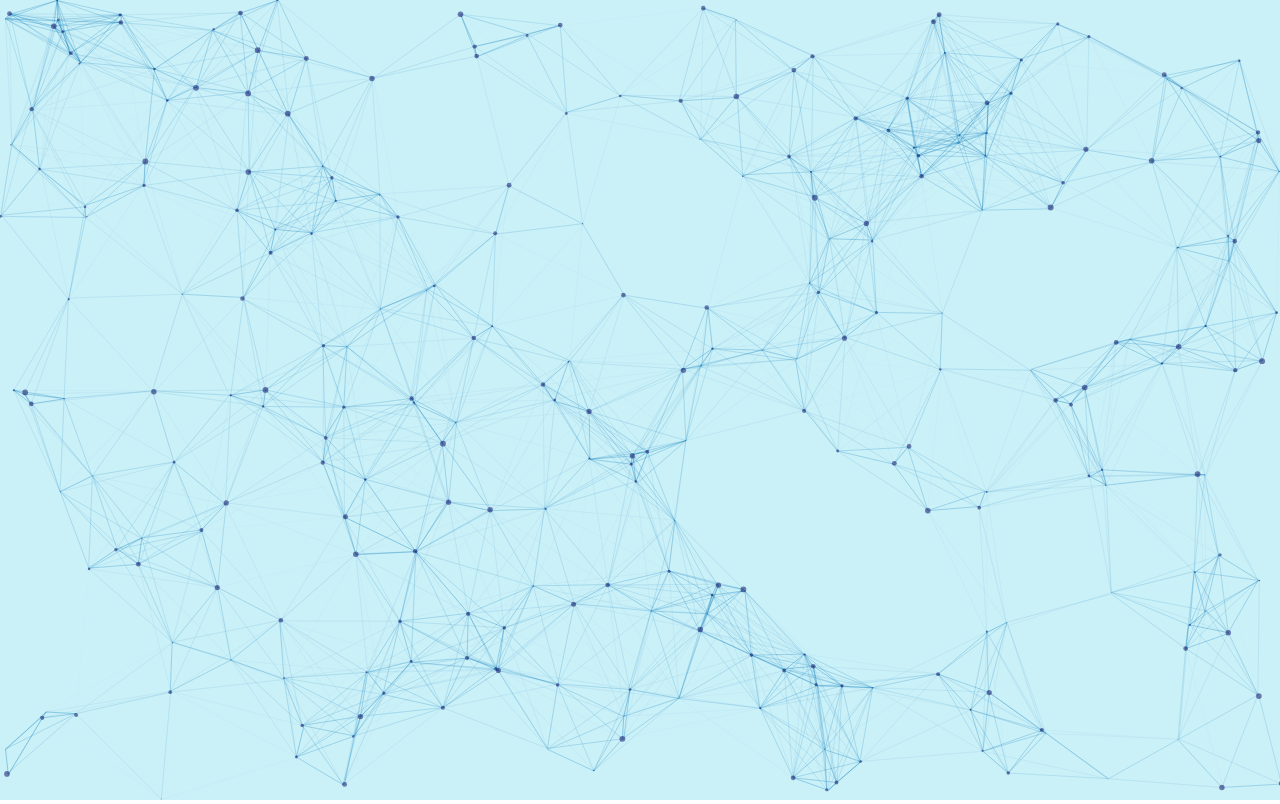
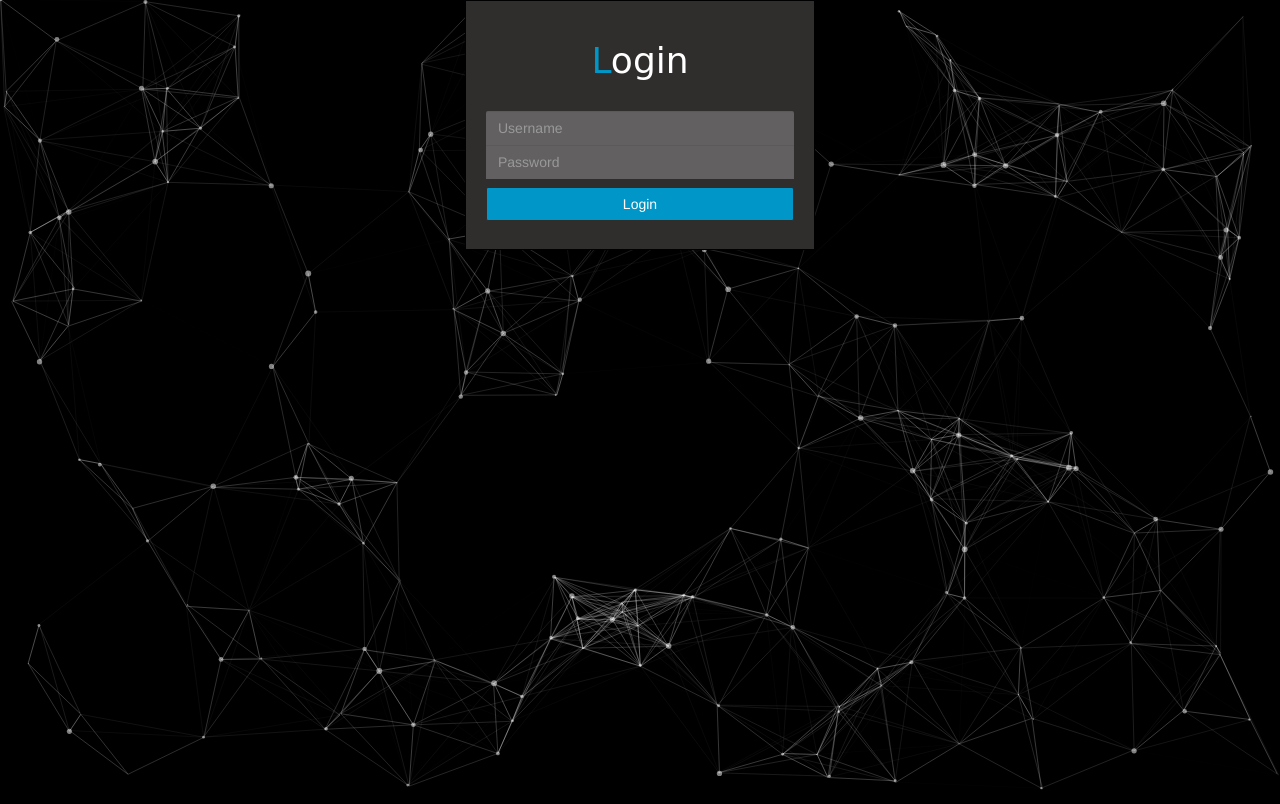
Before and after one commit to sumanhosad/Passwordmanager, a Flask app: page /login in a window 1280 px wide. Run offline with Flask 3, Linux system fonts and the light colour scheme; some libraries are stand-ins or nearby versions.

Commit message:
particle animation updated

```diff
--- a/website/static/css/loginstyle.css
+++ b/website/static/css/loginstyle.css
@@ -1,91 +1,73 @@
-
-
-body {
-    font-family: Arial, sans-serif;
-    background-color: #f4f4f4;
-    margin: 0;
-    padding: 0;
-    display: flex;
-    justify-content: center;
-    align-items: center;
-    height: 100vh;
+body, html {
+	height: 100%;
+	background-repeat: no-repeat;    /*background-image: linear-gradient(rgb(12, 97, 33),rgb(104, 145, 162));*/
+	background:black;
+	position: relative;
 }
-
-.login-container {
-    position: relative;
-    background-color: #fff;
-    padding: 20px;
-    border-radius: 8px;
-    box-shadow: 0 0 10px rgba(0, 0, 0, 0.1);
-    z-index: 1; /* Ensure login form is above particles */
+#login-box {
+	position: absolute;
+	top: 0px;
+	left: 50%;
+	transform: translateX(-50%);
+	min-width: 350px;
+	margin: 0 auto;
+	border: 1px solid black;
+	background: rgba(48, 46, 45, 1);
+	min-height: 250px;
+	padding: 20px;
+	z-index: 9999;
 }
-
-.login-container h2 {
-    text-align: center;
+#login-box .logo .logo-caption {
+	font-family: 'Poiret One', cursive;
+	color: white;
+	text-align: center;
+	margin-bottom: 0px;
 }
-
-.login-form {
-    margin-top: 20px;
+#login-box .logo .tweak {
+	color: #0096c7;
 }
-
-.form-group {
-    margin-bottom: 20px;
+#login-box .controls {
+	padding-top: 30px;
 }
-
-.form-group label {
-    display: block;
-    font-weight: bold;
+#login-box .controls input {
+	border-radius: 0px;
+	background: rgb(98, 96, 96);
+	border: 0px;
+	color: white;
 }
-
-.form-group input {
-    width: 100%;
-    padding: 10px;
-    border: 1px solid #ccc;
-    border-radius: 4px;
-    box-sizing: border-box;
+#login-box .controls input:focus {
+	box-shadow: none;
 }
-
-.form-group button {
-    width: 100%;
-    padding: 10px;
-    border: none;
-    border-radius: 4px;
-    background-color: #007bff;
-    color: #fff;
-    font-size: 16px;
-    cursor: pointer;
+#login-box .controls input:first-child {
+	border-top-left-radius: 2px;
+	border-top-right-radius: 2px;
 }
-
-/* Particle Animation */
-.login-container::after {
-    content: "";
-    position: absolute;
-    top: 0;
-    left: 0;
-    width: 100%;
-    height: 100%;
-    z-index: -1; /* Ensure particles are behind login container */
-    background-color: #000;
-    opacity: 0.2;
+#login-box .controls input:last-child {
+	border-bottom-left-radius: 2px;
+	border-bottom-right-radius: 2px;
 }
-
-.login-container::before {
-    content: "";
-    position: absolute;
-    top: 0;
-    left: 0;
-    width: 200%;
-    height: 200%;
-    background: radial-gradient(circle, #007bff 5%, transparent 30%);
-    animation: particles 4s infinite linear;
+#login-box button.btn-custom {
+	border-radius: 2px;
+	margin-top: 8px;
+	background:#0096c7;
+	border-color: rgba(48, 46, 45, 1);
+	color: white;
 }
-
-@keyframes particles {
-    from {
-        transform: translate(-50%, -50%) scale(0);
-    }
-    to {
-        transform: translate(-50%, -50%) scale(1);
-        opacity: 0;
-    }
+#login-box button.btn-custom:hover{
+	-webkit-transition: all 500ms ease;
+	-moz-transition: all 500ms ease;
+	-ms-transition: all 500ms ease;
+	-o-transition: all 500ms ease;
+	transition: all 500ms ease;
+	background: rgba(48, 46, 45, 1);
+	border-color: #b1c900;
 }
+#particles-js{
+  	width: 100%;
+  	height: 100%;
+  	background-size: cover;
+  	background-position: 50% 50%;
+  	position: fixed;
+  	top: 0px;
+  	z-index:1;
+}
--- a/website/static/javascript/particle.js
+++ b/website/static/javascript/particle.js
@@ -1,112 +1,120 @@
-
-
-particlesJS("particles-js", {
-  particles: {
-    number: {
-      value: 130,
-      density: {
-        enable: true,
-        value_area:500
+$.getScript("https://cdnjs.cloudflare.com/ajax/libs/particles.js/2.0.0/particles.min.js", function(){
+    particlesJS('particles-js',
+      {
+        "particles": {
+          "number": {
+            "value": 100,
+            "density": {
+              "enable": true,
+              "value_area": 500
             }
           },
-    color: {
-      value: "#03045e"
+          "color": {
+            "value": "#ffffff"
           },
-    shape: {
-      type: "circle",
-      stroke: {
-        width: 0,
-        color: "#0077b6"
+          "shape": {
+            "type": "circle",
+            "stroke": {
+              "width": 0,
+              "color": "#ffffff"
             },
-      polygon: {
-        nb_sides: 10
+            "polygon": {
+              "nb_sides": 5
             },
-      image: {
-        src: "img/github.svg",
-        width: 100,
-        height: 100
+            "image": {
+              "width": 100,
+              "height": 100
             }
           },
-    opacity: {
-      value: 0.5,
-      random: false,
-      anim: {
-        enable: false,
-        speed: 1,
-        opacity_min: 0.1,
-        sync: false
+          "opacity": {
+            "value": 0.5,
+            "random": false,
+            "anim": {
+              "enable": false,
+              "speed": 1,
+              "opacity_min": 0.1,
+              "sync": false
             }
           },
-    size: {
-      value: 3,
-      random: true,
-      anim: {
-        enable: false,
-        speed: 40,
-        size_min: 0.1,
-        sync: false
+          "size": {
+            "value": 3,
+            "random": true,
+            "anim": {
+              "enable": false,
+              "speed": 40,
+              "size_min": 0.1,
+              "sync": false
             }
           },
-    line_linked: {
-      enable: true,
-      distance: 150,
-      color: "#0077b6",
-      opacity: 0.4,
-      width: 1
+          "line_linked": {
+            "enable": true,
+            "distance": 150,
+            "color": "#ffffff",
+            "opacity": 0.4,
+            "width": 1
           },
-    move: {
-      enable: true,
-      speed: 6,
-      direction: "none",
-      random: false,
-      straight: false,
-      out_mode: "out",
-      bounce: false,
-      attract: {
-        enable: false,
-        rotateX: 600,
-        rotateY: 1200
+          "move": {
+            "enable": true,
+            "speed": 6,
+            "direction": "none",
+            "random": false,
+            "straight": false,
+            "out_mode": "out",
+            "attract": {
+              "enable": false,
+              "rotateX": 600,
+              "rotateY": 1200
             }
           }
         },
-  interactivity: {
-    detect_on: "canvas",
-    events: {
-      onhover: {
-        enable: true,
-        mode: "grab"
+        "interactivity": {
+          "detect_on": "canvas",
+          "events": {
+            "onhover": {
+              "enable": true,
+              "mode": "repulse"
             },
-      onclick: {
-        enable: true,
-        mode: "push"
+            "onclick": {
+              "enable": true,
+              "mode": "push"
             },
-      resize: true
+            "resize": true
           },
-    modes: {
-      grab: {
-        distance: 140,
-        line_linked: {
-          opacity: 1
+          "modes": {
+            "grab": {
+              "distance": 400,
+              "line_linked": {
+                "opacity": 1
               }
             },
-      bubble: {
-        distance: 400,
-        size: 40,
-        duration: 2,
-        opacity: 8,
-        speed: 3
+            "bubble": {
+              "distance": 400,
+              "size": 40,
+              "duration": 2,
+              "opacity": 8,
+              "speed": 3
             },
-      repulse: {
-        distance: 200,
-        duration: 0.4
+            "repulse": {
+              "distance": 100
             },
-      push: {
-        particles_nb: 4
+            "push": {
+              "particles_nb": 4
             },
-      remove: {
-        particles_nb: 2
+            "remove": {
+              "particles_nb": 2
             }
           }
         },
-  retina_detect: true
+        "retina_detect": true,
+        "config_demo": {
+          "hide_card": false,
+          "background_color": "#b61924",
+          "background_image": "",
+          "background_position": "50% 50%",
+          "background_repeat": "no-repeat",
+          "background_size": "cover"
+        }
+      }
+    );
+
 });
--- a/website/templates/homepage.html
+++ b/website/templates/homepage.html
@@ -6,8 +6,7 @@
     <meta name="viewport" content="width=device-width, initial-scale=1.0">
     <title>Password Manager - Cybersecure Theme</title>
     <link rel="stylesheet" href="{{url_for('static',filename='css/homepagestyle.css') }}">
-    <script src="https://cdn.jsdelivr.net/particles.js/2.0.0/particles.min.js"></script>
-</head>
+    </head>
 <body>
     <div class="hero">
         <h2>Welcome to the Password Manager</h2>
--- a/website/templates/login.html
+++ b/website/templates/login.html
@@ -1,38 +1,31 @@
 
 <!DOCTYPE html>
-<html lang="en">
+<html lang="en" >
 <head>
-    <meta charset="UTF-8">
-    <meta name="viewport" content="width=device-width, initial-scale=1.0">
-    <title>Login Page</title>
-    <link rel="stylesheet" href="{{url_for('static',filename='css/particle.css')}}">
+  <meta charset="UTF-8">
+  <title>Password Manager Login</title>
+  <link rel='stylesheet' href='https://maxcdn.bootstrapcdn.com/bootstrap/3.3.0/css/bootstrap.min.css'>
+  <link rel="stylesheet" href="{{url_for('static',filename='css/loginstyle.css')}}">
+
 </head>
 <body>
-    <!-- Particle Animation Container -->
-    <div id="particles-js"></div>
+<!-- partial:index.partial.html -->
+<div class="container">
+	<div id="login-box">
+		<div class="logo">
+			<h1 class="logo-caption"><span class="tweak">L</span>ogin</h1>
+		</div><!-- /.logo -->
+		<div class="controls">
+			<input type="text" name="username" placeholder="Username" class="form-control" />
+			<input type="text" name="username" placeholder="Password" class="form-control" />
+			<button type="button" class="btn btn-default btn-block btn-custom">Login</button>
+		</div>
+	</div>
+</div>
+<div id="particles-js"></div>
+<!-- partial -->
+  <script src='https://maxcdn.bootstrapcdn.com/bootstrap/3.3.0/css/bootstrap.min.css'></script>
+<script src='https://code.jquery.com/jquery-1.11.1.min.js'></script><script  src="{{url_for('static',filename='javascript/particle.js')}}"></script>
 
-    <!-- Login Form -->
-    <div class="main">
-        <div class="login-container">
-            <h2>Login</h2>
-            <form class="login-form" action="/login" method="POST">
-                <div class="form-group">
-                    <label for="username">Username</label>
-                    <input type="text" id="username" name="username" required>
-                </div>
-                <div class="form-group">
-                    <label for="password">Password</label>
-                    <input type="password" id="password" name="password" required>
-                </div>
-                <div class="form-group">
-                    <button type="submit">Login</button>
-                </div>
-            </form>
-        </div>
-    </div>
-
-    <!-- Particle Animation Script -->
-    <script src="https://cdn.jsdelivr.net/particles.js/2.0.0/particles.min.js"></script>
-   <script src="{{url_for('static',filename='javascript/particle.js')}}"></script>
 </body>
 </html>
```
Also changed, not shown: website/static/css/homepagestyle.css (+0 -11 lines). Lines whose indentation alone changed are shown as unchanged.
